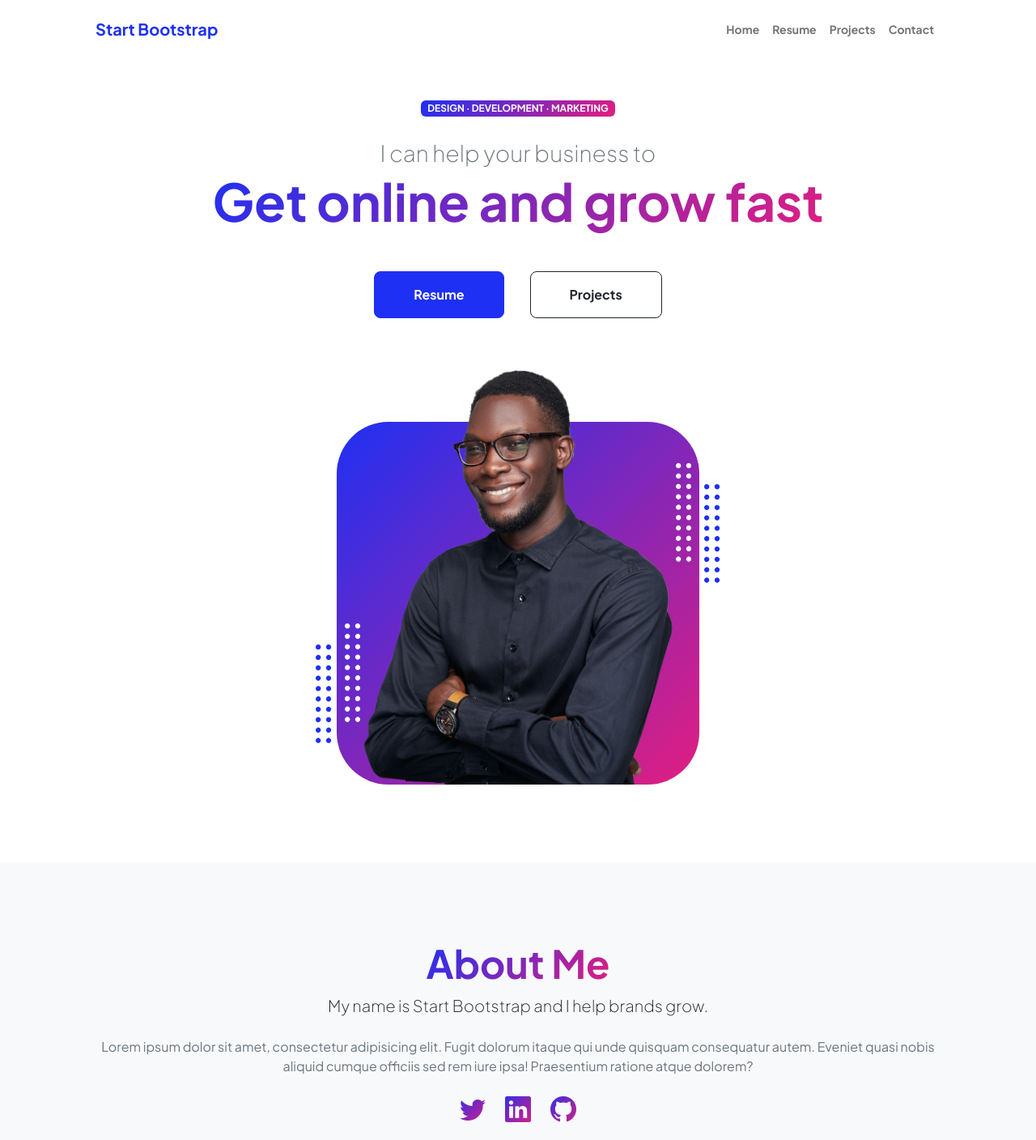
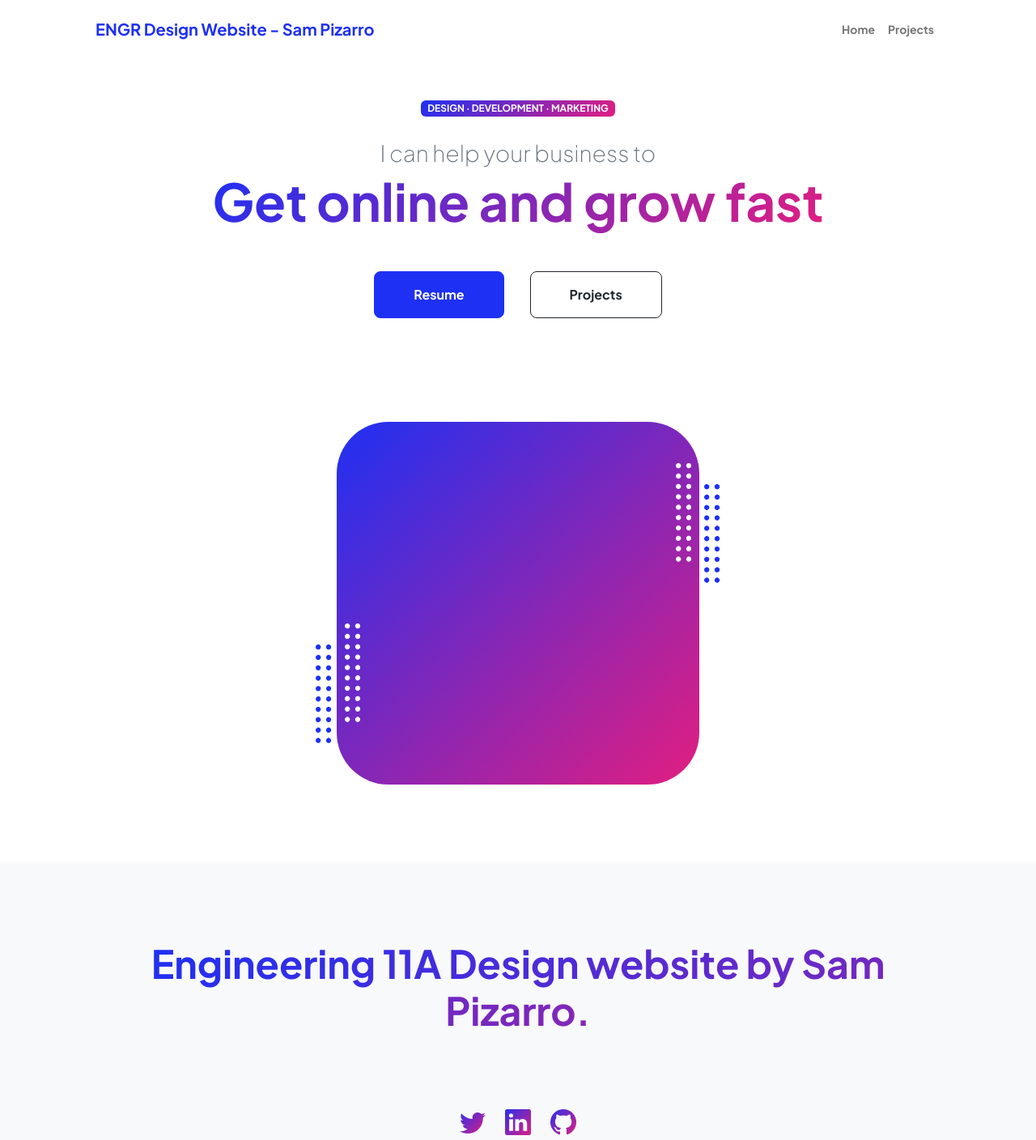
Before and after one commit to pizarros-sys/ENGR-Website, a plain HTML site: page index.html in a window 1280 px wide. Shown: the top 1408 px of the page at 81% size. Drawn offline with nearby package versions, Linux system fonts and the light colour scheme.

Commit message:
index edits

```diff
--- a/index.html
+++ b/index.html
@@ -5,9 +5,8 @@
         <meta name="viewport" content="width=device-width, initial-scale=1, shrink-to-fit=no" />
         <meta name="description" content="" />
         <meta name="author" content="" />
-        <title>Personal - Start Bootstrap Theme</title>
+        <title>ENGR Website - Sam Pizarro </title>
         <!-- Favicon-->
-        <link rel="icon" type="image/x-icon" href="assets/favicon.ico" />
         <!-- Custom Google font-->
         <link rel="preconnect" href="https://fonts.googleapis.com" />
         <link rel="preconnect" href="https://fonts.gstatic.com" crossorigin />
@@ -22,14 +21,12 @@
             <!-- Navigation-->
             <nav class="navbar navbar-expand-lg navbar-light bg-white py-3">
                 <div class="container px-5">
-                    <a class="navbar-brand" href="index.html"><span class="fw-bolder text-primary">Start Bootstrap</span></a>
+                    <a class="navbar-brand" href="index.html"><span class="fw-bolder text-primary">ENGR Design Website - Sam Pizarro</span></a>
                     <button class="navbar-toggler" type="button" data-bs-toggle="collapse" data-bs-target="#navbarSupportedContent" aria-controls="navbarSupportedContent" aria-expanded="false" aria-label="Toggle navigation"><span class="navbar-toggler-icon"></span></button>
                     <div class="collapse navbar-collapse" id="navbarSupportedContent">
                         <ul class="navbar-nav ms-auto mb-2 mb-lg-0 small fw-bolder">
                             <li class="nav-item"><a class="nav-link" href="index.html">Home</a></li>
-                            <li class="nav-item"><a class="nav-link" href="resume.html">Resume</a></li>
                             <li class="nav-item"><a class="nav-link" href="projects.html">Projects</a></li>
-                            <li class="nav-item"><a class="nav-link" href="contact.html">Contact</a></li>
                         </ul>
                     </div>
                 </div>
@@ -54,9 +51,6 @@
                             <!-- Header profile picture-->
                             <div class="d-flex justify-content-center mt-5 mt-xxl-0">
                                 <div class="profile bg-gradient-primary-to-secondary">
-                                    <!-- TIP: For best results, use a photo with a transparent background like the demo example below-->
-                                    <!-- Watch a tutorial on how to do this on YouTube (link)-->
-                                    <img class="profile-img" src="assets/profile.png" alt="..." />
                                     <div class="dots-1">
                                         <!-- SVG Dots-->
                                         <svg version="1.1" xmlns="http://www.w3.org/2000/svg" xmlns:xlink="http://www.w3.org/1999/xlink" x="0px" y="0px" viewBox="0 0 191.6 1215.4" style="enable-background: new 0 0 191.6 1215.4" xml:space="preserve">
@@ -181,9 +175,9 @@
                     <div class="row gx-5 justify-content-center">
                         <div class="col-xxl-8">
                             <div class="text-center my-5">
-                                <h2 class="display-5 fw-bolder"><span class="text-gradient d-inline">About Me</span></h2>
-                                <p class="lead fw-light mb-4">My name is Start Bootstrap and I help brands grow.</p>
-                                <p class="text-muted">Lorem ipsum dolor sit amet, consectetur adipisicing elit. Fugit dolorum itaque qui unde quisquam consequatur autem. Eveniet quasi nobis aliquid cumque officiis sed rem iure ipsa! Praesentium ratione atque dolorem?</p>
+                                <h2 class="display-5 fw-bolder"><span class="text-gradient d-inline </span></h2>
+                                <p class="lead fw-light mb-4"> Engineering 11A Design website by Sam Pizarro.</p>
+                                <p class="text-muted">Navigate to Projects for assignments</p>
                                 <div class="d-flex justify-content-center fs-2 gap-4">
                                     <a class="text-gradient" href="#!"><i class="bi bi-twitter"></i></a>
                                     <a class="text-gradient" href="#!"><i class="bi bi-linkedin"></i></a>
```
